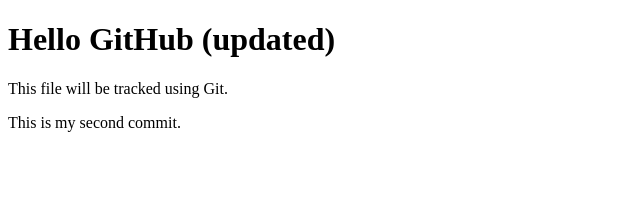
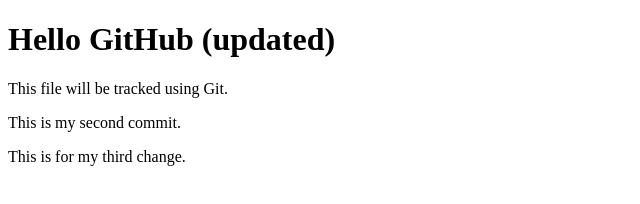
Before and after one commit to williamcarvalhodev/unit2-git-practice, a plain HTML site: page index.html in a window 1280 px wide. Shown: the whole page, without its empty margins (0-640 px from the left). Drawn offline with Linux system fonts and the light colour scheme.

Commit message:
This is my third commit

```diff
--- a/index.html
+++ b/index.html
@@ -8,5 +8,6 @@
     <h1>Hello GitHub (updated)</h1>
     <p>This file will be tracked using Git.</p>
     <p>This is my second commit.</p>
+    <p>This is for my third change.</p>
 </body>
 </html>
```
